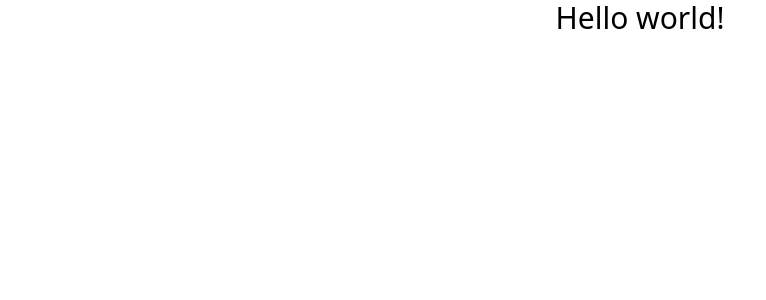
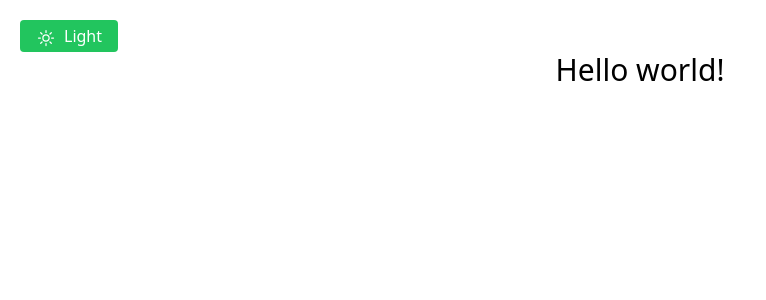
Before and after one commit to JustineLicuanan/math-worksheet-generator, a Vue app: page / in a window 1280 px wide. Shown: the top 300 px of the page, without its empty margins (0-766 px from the left). Built offline with nearby package versions, Linux system fonts and the light colour scheme.

Commit message:
setup dark mode

```diff
--- a/package.json
+++ b/package.json
@@ -13,6 +13,8 @@
     "commit": "git add . && git commit -m"
   },
   "dependencies": {
+    "@heroicons/vue": "^2.0.16",
+    "@vueuse/core": "^9.13.0",
     "vue": "^3.2.47"
   },
   "devDependencies": {
--- a/src/App.vue
+++ b/src/App.vue
@@ -1,9 +1,14 @@
 <template>
-  <div>
+  <div
+    class="h-screen p-5 transition-colors duration-75 dark:bg-gray-900 dark:text-gray-200"
+  >
+    <ThemeSwitch />
     <h1 class="text-center text-3xl">Hello world!</h1>
   </div>
 </template>
 
-<script setup lang="ts"></script>
+<script setup lang="ts">
+  import ThemeSwitch from "./components/ThemeSwitch.vue";
+</script>
 
 <style scoped></style>
--- /dev/null
+++ b/src/components/ThemeSwitch.vue
@@ -0,0 +1,22 @@
+<template>
+  <div>
+    <button
+      @click="toggleDark()"
+      class="rounded bg-green-500 py-1 px-4 text-white transition-colors duration-75 hover:bg-green-700"
+    >
+      <MoonIcon class="inline-block h-5 w-5 align-middle" v-if="isDark" />
+      <SunIcon class="inline-block h-5 w-5 align-middle" v-else />
+      <span class="ml-2">{{ isDark ? "Dark" : "Light" }}</span>
+    </button>
+  </div>
+</template>
+
+<script setup lang="ts">
+  import { MoonIcon, SunIcon } from "@heroicons/vue/24/outline";
+  import { useDark, useToggle } from "@vueuse/core";
+
+  const isDark = useDark();
+  const toggleDark = useToggle(isDark);
+</script>
+
+<style scoped></style>
--- a/tailwind.config.js
+++ b/tailwind.config.js
@@ -1,6 +1,7 @@
 /** @type {import('tailwindcss').Config} */
 module.exports = {
   content: ["./index.html", "./src/**/*.{vue,js,ts,jsx,tsx}"],
+  darkMode: "class",
   theme: {
     extend: {}
   },
```
Also changed, not shown: 1 other file (tests, documents, lock files or other folders).
